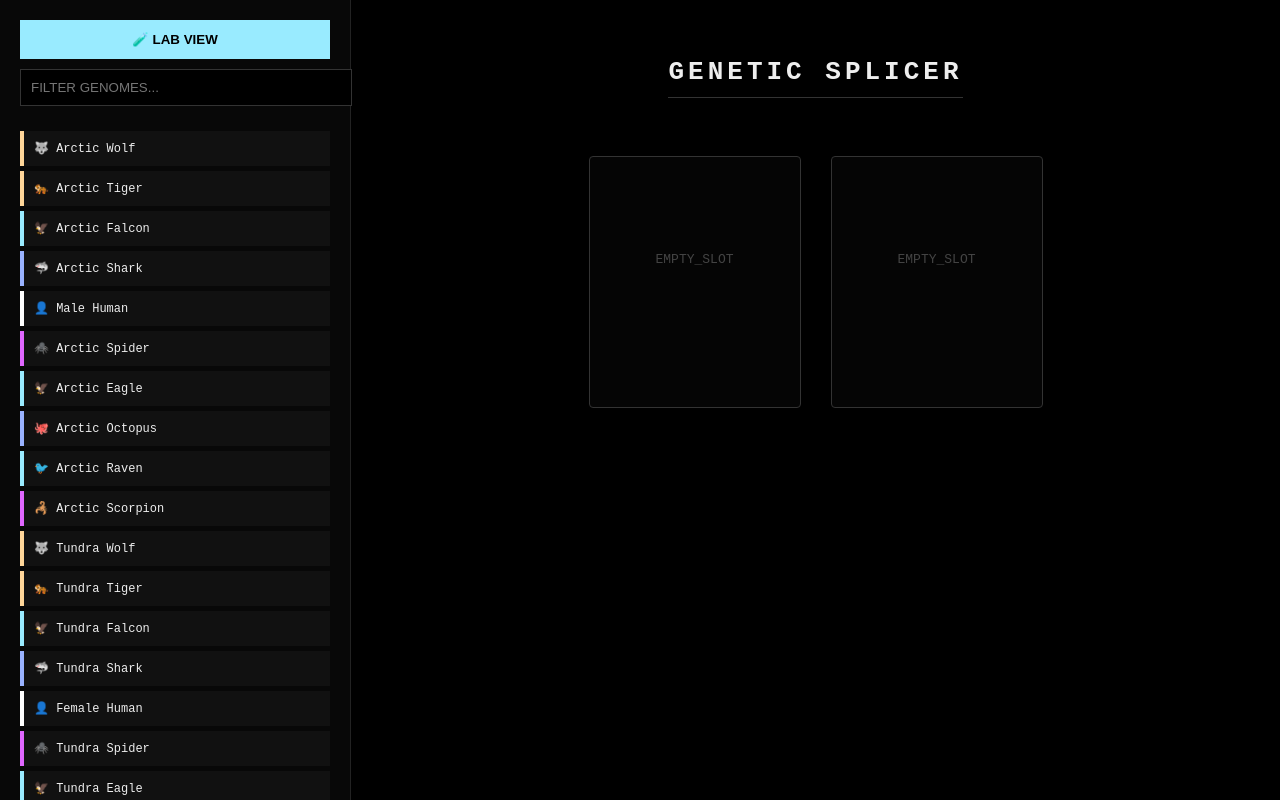
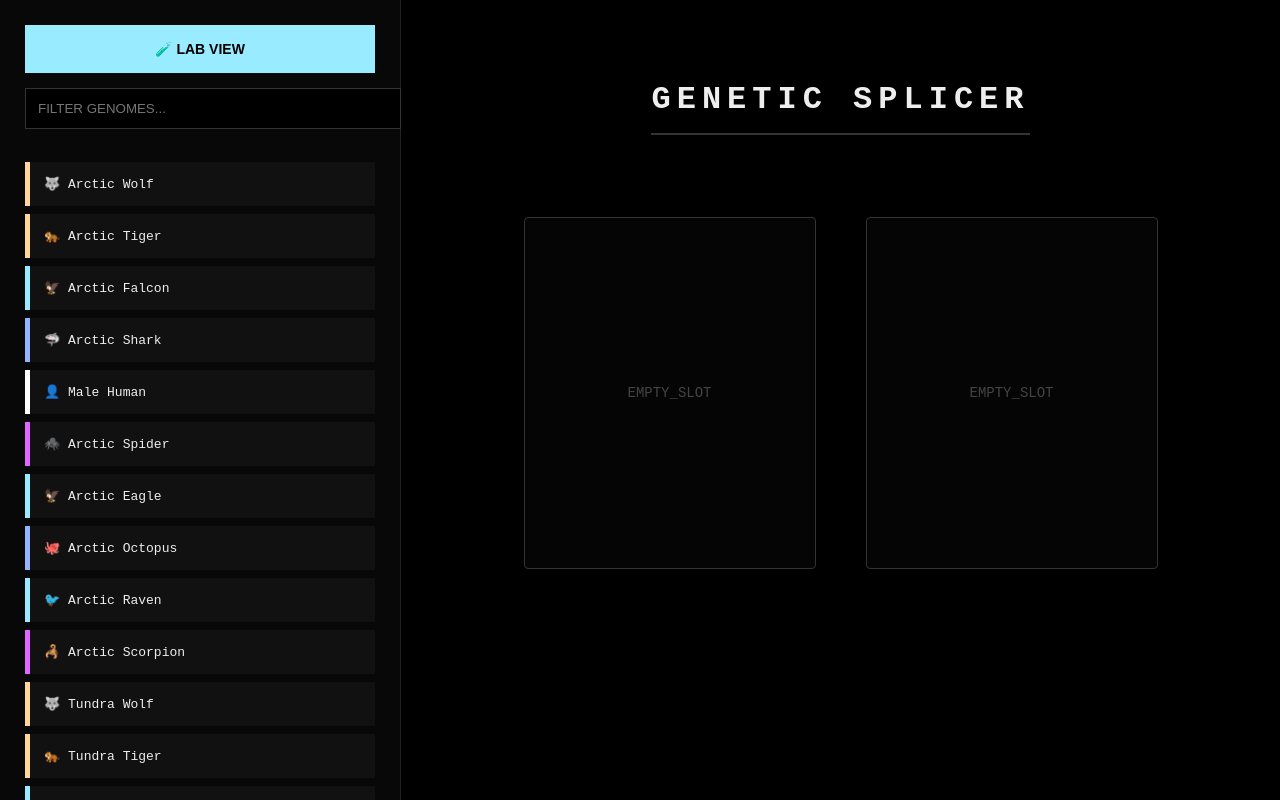
Before and after one commit to Ana-Ilspen/Genetics, a React (Create React App) app: page / in a window 1280 px wide. Built offline with nearby package versions, Linux system fonts and the light colour scheme.

Commit message:
Update App.js

```diff
--- a/src/App.js
+++ b/src/App.js
@@ -77,13 +77,10 @@ const App = () => {
     const stability = Math.max(5, (baseStability - (phDiff * 15) - (toxSum * 0.1))).toFixed(0);
     const isLethal = stability < 35 || toxSum > 160;
 
-    if (isLethal) return { isLethal: true, color: "#FF6666", reason: `pH variance (${phDiff}) or toxicity (${toxSum}) exceeds viable cellular limits.` };
+    if (isLethal) return { isLethal: true, color: "#FF6666", reason: `Biological incompatibility: Cellular strand rejection due to high environmental variance.` };
 
     let serum = null;
     if (!isBothHuman) {
-      const animalSource = !isHumanA ? g1 : g2;
-      const secondSource = !isHumanB ? g2 : g1;
-
       serum = {
         title: isHumanA || isHumanB ? "ANIMAL ENHANCEMENT SERUM" : "HYBRID CHIMERA SERUM",
         physical: `Manifests [${g1.feature}] and [${g2.feature}] in host tissue.`,
@@ -135,86 +132,87 @@ ${res.serum ? `SERUM CONSTITUENTS:
     <div onMouseMove={(e) => setMousePos({ x: e.clientX + 20, y: e.clientY + 20 })}
          style={{ display: 'flex', height: '100vh', backgroundColor: '#000', color: '#EEE', fontFamily: 'monospace', overflow: 'hidden' }}>
 
-      <div style={{ width: '350px', borderRight: '1px solid #222', display: 'flex', flexDirection: 'column', background: '#080808' }}>
-        <div style={{ padding: '20px' }}>
+      {/* Sidebar: Increased Width */}
+      <div style={{ width: '400px', borderRight: '1px solid #222', display: 'flex', flexDirection: 'column', background: '#080808' }}>
+        <div style={{ padding: '25px' }}>
           <button onClick={() => setView(view === 'splicer' ? 'serum' : 'splicer')}
-                  style={{ width: '100%', padding: '12px', background: view === 'serum' ? '#EBBBFF' : '#99EBFF', border: 'none', fontWeight: 'bold', cursor: 'pointer', marginBottom: '10px' }}>
+                  style={{ width: '100%', padding: '16px', background: view === 'serum' ? '#EBBBFF' : '#99EBFF', border: 'none', fontWeight: 'bold', cursor: 'pointer', marginBottom: '15px', fontSize: '14px' }}>
             {view === 'splicer' ? '🧪 LAB VIEW' : '🧬 SPLICER VIEW'}
           </button>
           <input type="text" placeholder="FILTER GENOMES..." value={searchTerm} onChange={(e) => setSearchTerm(e.target.value)}
-                 style={{ width: '100%', padding: '10px', background: '#000', border: '1px solid #333', color: '#FFF' }} />
+                 style={{ width: '100%', padding: '12px', background: '#000', border: '1px solid #333', color: '#FFF' }} />
         </div>
-        <div style={{ flex: 1, overflowY: 'auto', padding: '0 20px' }}>
+        <div style={{ flex: 1, overflowY: 'auto', padding: '0 25px' }}>
           {inventory.filter(g => g.name.toLowerCase().includes(searchTerm.toLowerCase())).map(g => (
             <div key={g.id} onMouseEnter={() => setHoveredGene(g)} onMouseLeave={() => setHoveredGene(null)} draggable onDragStart={(e) => e.dataTransfer.setData("gene", JSON.stringify(g))}
-                 style={{ padding: '10px', margin: '5px 0', background: '#111', borderLeft: `4px solid ${g.color}`, cursor: 'grab', fontSize: '12px' }}>
+                 style={{ padding: '14px', margin: '8px 0', background: '#111', borderLeft: `5px solid ${g.color}`, cursor: 'grab', fontSize: '13px' }}>
               {g.icon} {g.name}
             </div>
           ))}
         </div>
       </div>
 
-      <div style={{ flex: 1, padding: '40px', overflowY: 'auto', display: 'flex', flexDirection: 'column', alignItems: 'center' }}>
-        <h1 style={{ letterSpacing: '4px', borderBottom: '1px solid #333', paddingBottom: '10px' }}>{view === 'splicer' ? 'GENETIC SPLICER' : 'SERUM DISTILLERY'}</h1>
+      {/* Main Workspace: Increased Padding/Scale */}
+      <div style={{ flex: 1, padding: '60px', overflowY: 'auto', display: 'flex', flexDirection: 'column', alignItems: 'center' }}>
+        <h1 style={{ letterSpacing: '6px', borderBottom: '2px solid #333', paddingBottom: '15px', fontSize: '32px' }}>{view === 'splicer' ? 'GENETIC SPLICER' : 'SERUM DISTILLERY'}</h1>
 
-        <div style={{ display: 'flex', gap: '30px', margin: '40px 0' }}>
+        <div style={{ display: 'flex', gap: '50px', margin: '60px 0' }}>
           {[slotA, slotB].map((slot, i) => (
             <div key={i} onDragOver={(e) => e.preventDefault()} onDrop={(e) => { const d = JSON.parse(e.dataTransfer.getData("gene")); i === 0 ? setSlotA(d) : setSlotB(d); }}
-              style={{ width: '180px', height: '220px', border: '1px solid #333', background: '#050505', textAlign: 'center', padding: '15px', borderRadius: '4px' }}>
+              style={{ width: '240px', height: '300px', border: '1px solid #333', background: '#050505', textAlign: 'center', padding: '25px', borderRadius: '4px', display: 'flex', flexDirection: 'column', justifyContent: 'center' }}>
               {slot ? (
                 <>
-                  <div style={{ fontSize: '50px' }}>{slot.icon}</div>
-                  <b style={{color: slot.color}}>{slot.name}</b>
+                  <div style={{ fontSize: '70px' }}>{slot.icon}</div>
+                  <b style={{color: slot.color, fontSize: '18px'}}>{slot.name}</b>
                   {slot.type === "Human" && (
-                    <div style={{marginTop: '15px'}}>
-                      <label style={{fontSize: '10px', display: 'block'}}>SUBJECT AGE</label>
+                    <div style={{marginTop: '20px'}}>
+                      <label style={{fontSize: '11px', display: 'block', color: '#888'}}>SUBJECT AGE</label>
                       <input type="number" value={manualAge} onChange={(e) => setManualAge(e.target.value)}
-                             style={{width: '60px', background: '#000', border: '1px solid #444', color: '#0F0', textAlign: 'center'}} />
+                             style={{width: '70px', background: '#000', border: '1px solid #444', color: '#0F0', textAlign: 'center', fontSize: '16px'}} />
                     </div>
                   )}
                 </>
-              ) : <p style={{color: '#444', marginTop: '80px'}}>EMPTY_SLOT</p>}
+              ) : <p style={{color: '#444', fontSize: '14px'}}>EMPTY_SLOT</p>}
             </div>
           ))}
         </div>
 
         {res && (
-          <div style={{ width: '100%', maxWidth: '800px', padding: '25px', border: `1px solid ${res.color}`, background: '#080808' }}>
-            <div style={{ display: 'flex', justifyContent: 'space-between' }}>
-              <h2 style={{ color: res.color }}>{res.isLethal ? 'NON-VIABLE COMBINATION' : `STABILITY: ${res.stability}%`}</h2>
-              <button onClick={() => {setSlotA(null); setSlotB(null);}} style={{ background: '#222', color: '#FFF', border: 'none', padding: '5px 15px', cursor: 'pointer' }}>RESET</button>
+          <div style={{ width: '100%', maxWidth: '950px', padding: '40px', border: `1px solid ${res.color}`, background: '#080808' }}>
+            <div style={{ display: 'flex', justifyContent: 'space-between', alignItems: 'center', marginBottom: '30px' }}>
+              <h2 style={{ color: res.color, fontSize: '24px', margin: 0 }}>{res.isLethal ? 'NON-VIABLE COMBINATION' : `STABILITY: ${res.stability}%`}</h2>
+              <button onClick={() => {setSlotA(null); setSlotB(null);}} style={{ background: '#222', color: '#FFF', border: 'none', padding: '10px 25px', cursor: 'pointer', fontSize: '14px' }}>RESET</button>
             </div>
 
-            {res.isLethal ? <p style={{color: '#FF6666'}}>{res.reason}</p> : (
+            {res.isLethal ? <p style={{color: '#FF6666', fontSize: '18px'}}>{res.reason}</p> : (
               <div>
                 {view === 'splicer' ? (
-                  <div style={{fontSize: '14px'}}>
+                  <div style={{fontSize: '18px', lineHeight: '1.6'}}>
                     <p><b>TRANSFORMATION:</b> {res.report.impact}</p>
-                    <p><b>LINEAGE:</b> {slotA.name} / {slotB.name} (Age: {manualAge})</p>
-                    <p><b>pH BALANCE:</b> {res.ph} | <b>TOXICITY:</b> {res.toxicity}</p>
+                    <p><b>LINEAGE:</b> {slotA.name} [X] {slotB.name} (Subject Age: {manualAge})</p>
                   </div>
                 ) : (
-                  <div style={{background: '#000', padding: '15px', border: '1px solid #222'}}>
+                  <div style={{background: '#000', padding: '25px', border: '1px solid #222'}}>
                     {res.serum ? (
                       <>
-                        <h4 style={{margin: '0 0 10px 0', color: '#EBBBFF'}}>{res.serum.title}</h4>
-                        <p style={{fontSize: '13px'}}><b>PHYSICAL:</b> {res.serum.physical}</p>
-                        <p style={{fontSize: '13px'}}><b>NEURAL:</b> {res.serum.neural}</p>
-                        <p style={{fontSize: '11px', color: '#888'}}><b>SYNTHESIS:</b> {res.serum.steps.join(' -> ')}</p>
+                        <h4 style={{margin: '0 0 15px 0', color: '#EBBBFF', fontSize: '20px'}}>{res.serum.title}</h4>
+                        <p style={{fontSize: '16px'}}><b>PHYSICAL:</b> {res.serum.physical}</p>
+                        <p style={{fontSize: '16px'}}><b>NEURAL:</b> {res.serum.neural}</p>
+                        <p style={{fontSize: '13px', color: '#888', marginTop: '20px'}}><b>SYNTHESIS:</b> {res.serum.steps.join(' -> ')}</p>
                       </>
-                    ) : <p>Neutral match. No serum required for enhancement.</p>}
+                    ) : <p style={{fontSize: '16px'}}>Neutral match. No serum required for enhancement.</p>}
                   </div>
                 )}
 
-                <div style={{ display: 'flex', gap: '10px', marginTop: '25px' }}>
+                <div style={{ display: 'flex', gap: '15px', marginTop: '40px' }}>
                   <input placeholder="SPECIMEN_ID..." value={hybridName} onChange={(e) => setHybridName(e.target.value)}
-                         style={{ background: '#000', color: '#FFF', border: '1px solid #333', padding: '10px', flex: 1 }} />
+                         style={{ background: '#000', color: '#FFF', border: '1px solid #333', padding: '15px', flex: 1, fontSize: '16px' }} />
                   <button onClick={() => {
                     const newEntry = { ...slotA, id: Date.now(), name: hybridName.toUpperCase(), isHybrid: true, color: res.color };
                     setInventory([newEntry, ...inventory]);
                     setSlotA(null); setSlotB(null); setHybridName("");
-                  }} style={{ background: res.color, color: '#000', border: 'none', padding: '0 20px', fontWeight: 'bold', cursor: 'pointer' }}>SAVE</button>
-                  <button onClick={handleDownload} style={{ background: '#333', color: '#FFF', border: 'none', padding: '0 15px', cursor: 'pointer' }}>DOC</button>
+                  }} style={{ background: res.color, color: '#000', border: 'none', padding: '0 35px', fontWeight: 'bold', cursor: 'pointer', fontSize: '14px' }}>SAVE</button>
+                  <button onClick={handleDownload} style={{ background: '#333', color: '#FFF', border: 'none', padding: '0 25px', cursor: 'pointer', fontSize: '14px' }}>DOC</button>
                 </div>
               </div>
             )}
@@ -222,11 +220,12 @@ ${res.serum ? `SERUM CONSTITUENTS:
         )}
       </div>
 
+      {/* Tooltip: No pH/TOX, only Bio-Characteristics */}
       {hoveredGene && (
-        <div style={{ position: 'fixed', left: mousePos.x, top: mousePos.y, zIndex: 100, background: '#111', border: `1px solid ${hoveredGene.color}`, padding: '10px', fontSize: '11px', pointerEvents: 'none' }}>
-          <b style={{ color: hoveredGene.color }}>{hoveredGene.name}</b>
-          <div>PH: {hoveredGene.basePh} | TOX: {hoveredGene.baseTox}</div>
-          <div style={{color: '#888'}}>F: {hoveredGene.feature}</div>
+        <div style={{ position: 'fixed', left: mousePos.x, top: mousePos.y, zIndex: 100, background: '#111', border: `2px solid ${hoveredGene.color}`, padding: '15px', fontSize: '13px', pointerEvents: 'none', maxWidth: '250px', boxShadow: '0 4px 20px rgba(0,0,0,0.5)' }}>
+          <b style={{ color: hoveredGene.color, fontSize: '15px', display: 'block', marginBottom: '8px' }}>{hoveredGene.name}</b>
+          <div style={{marginBottom: '5px'}}><b>ANATOMICAL:</b> {hoveredGene.feature}</div>
+          <div style={{color: '#AAA'}}><b>BEHAVIORAL:</b> {hoveredGene.trait}</div>
         </div>
       )}
     </div>
```
